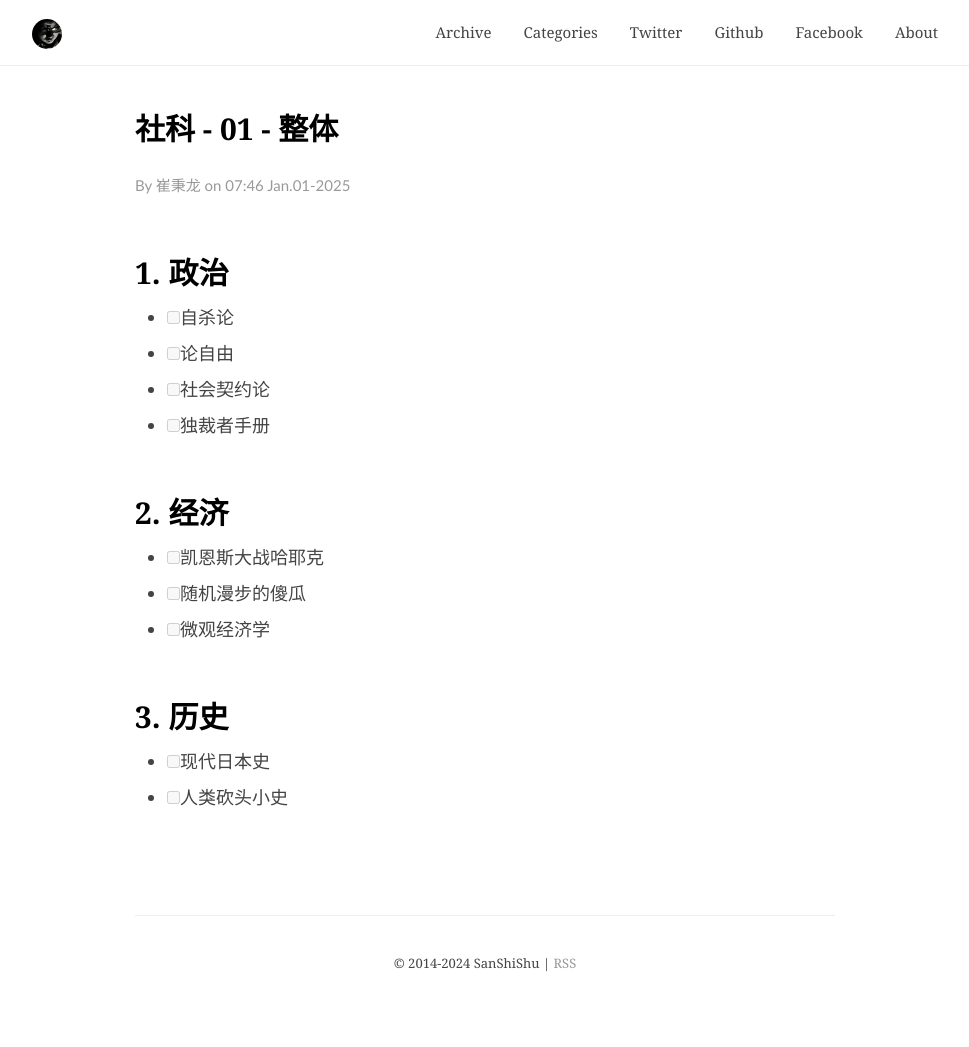
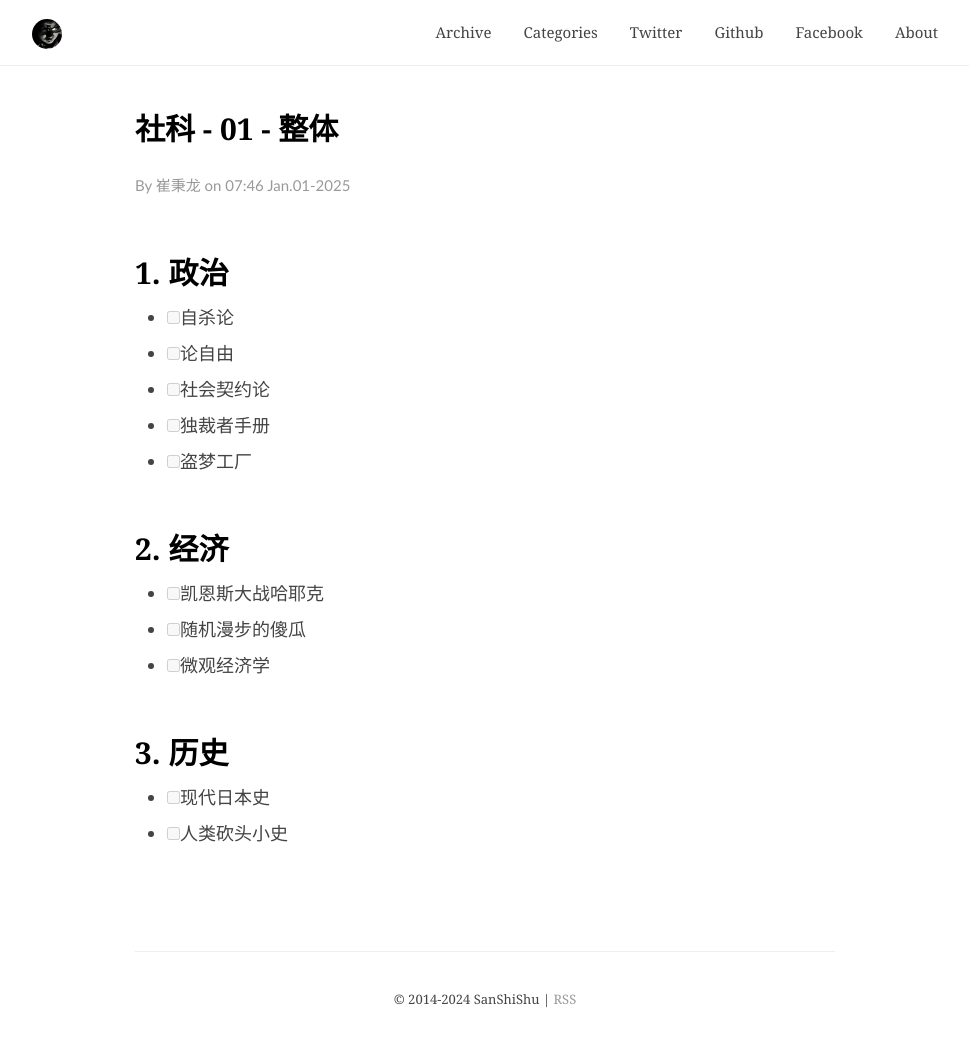
Before and after one commit to BerryBC/berrybc.github.io, a Jekyll site: the page built from _posts/Learn/Social/2025-01-01-Social-01-Overall.markdown, in a window 1280 px wide. Shown: the whole page, without its empty margins (155-1124 px from the left). Built offline with Jekyll 4.4.1, drawn with Linux system fonts in a browser that asks for light colours; before the commit the page ends 1011 px from its top, so only the background shows below that.

Commit message:
继续更新一丢丢

```diff
--- a/_posts/Learn/Social/2025-01-01-Social-01-Overall.markdown
+++ b/_posts/Learn/Social/2025-01-01-Social-01-Overall.markdown
@@ -19,6 +19,8 @@
 
 - [ ] 独裁者手册
 
+- [ ] 盗梦工厂
+
 ## 2. 经济
 
 - [ ] 凯恩斯大战哈耶克
```
